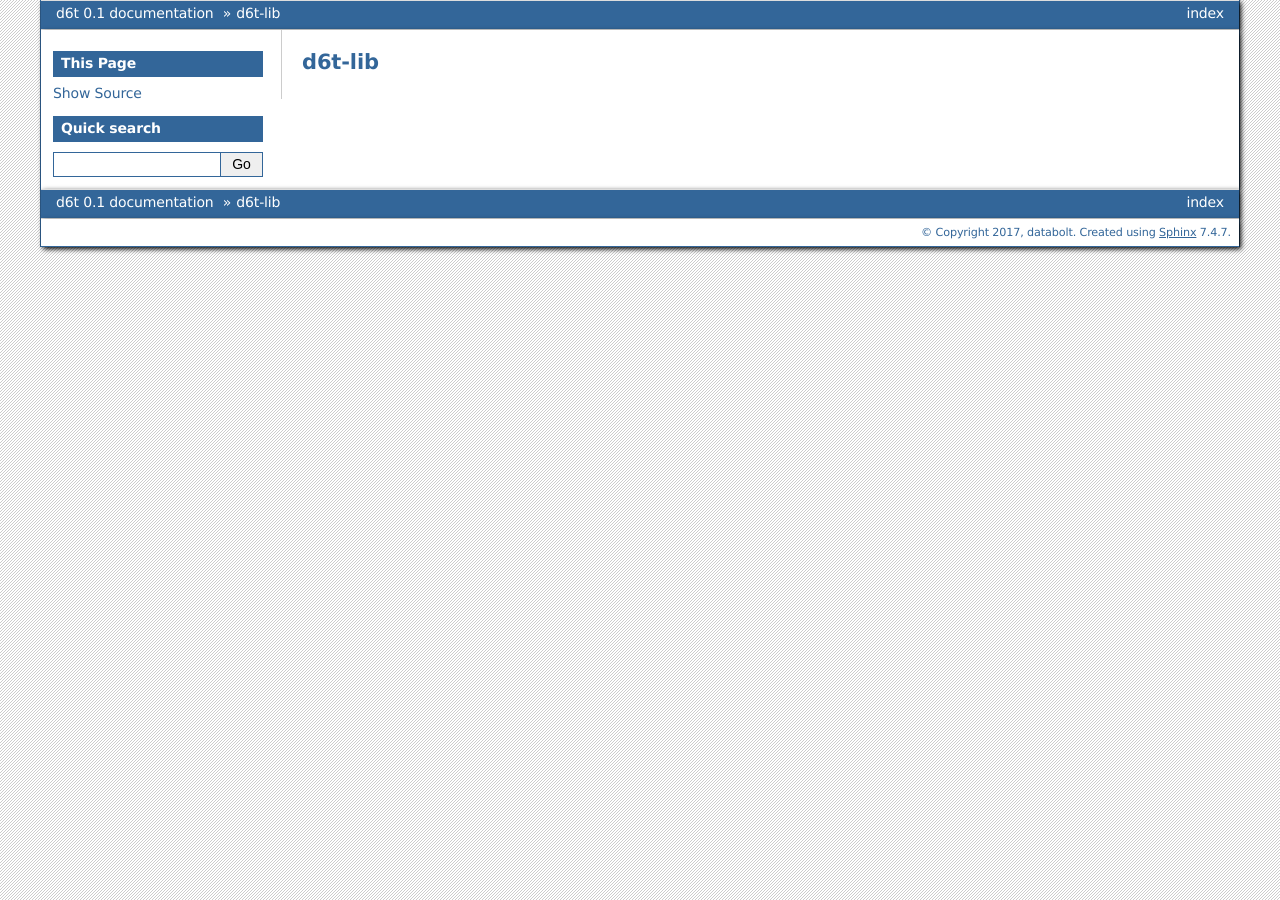
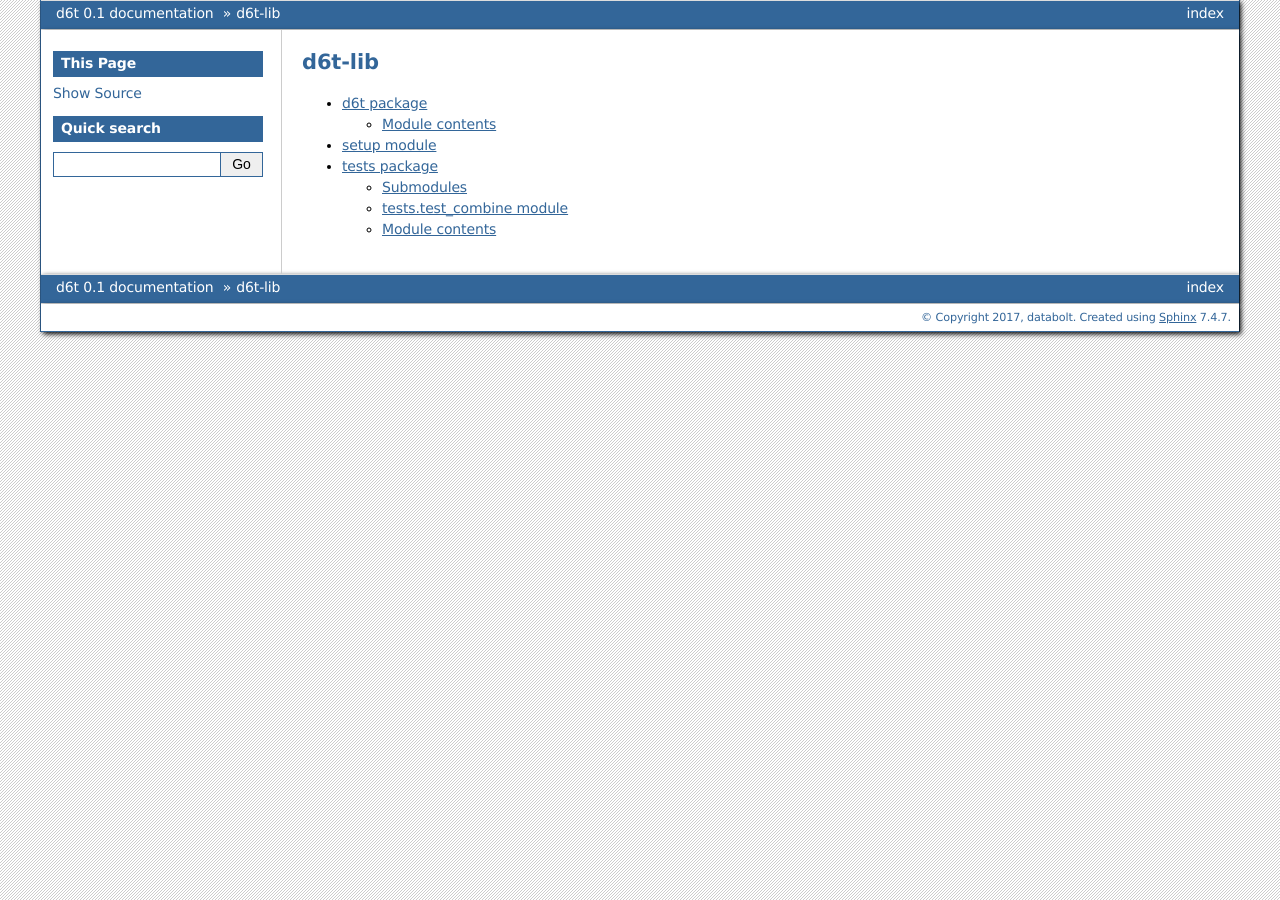
Before and after one commit to d6t/d6tstack, a Sphinx documentation site: the page built from docs/source/modules.rst, in a window 1280 px wide. Built offline with Sphinx 7.4.7, drawn with Linux system fonts in a browser that asks for light colours.

```diff
--- a/docs/source/conf.py
+++ b/docs/source/conf.py
@@ -19,10 +19,12 @@
 #
 import os
 import sys
+
 sys.path.insert(0, os.path.abspath('.'))
-sys.path.insert(0, os.path.abspath('../')) #todo: why is this not working?
+sys.path.insert(0, os.path.dirname(os.path.abspath('.')))  # todo: why is this not working?
+sys.path.insert(0, os.path.dirname(os.path.dirname(os.path.abspath('.'))))
+sys.path.insert(0, os.path.join(os.path.dirname((os.path.abspath('.'))), "d6t"))
 sys.path.insert(0, os.path.abspath('/vagrant/d6t-lib/d6t'))
-
 
 # -- General configuration ------------------------------------------------
 
@@ -34,10 +36,10 @@ sys.path.insert(0, os.path.abspath('/vagrant/d6t-lib/d6t'))
 # extensions coming with Sphinx (named 'sphinx.ext.*') or your custom
 # ones.
 extensions = ['sphinx.ext.autodoc',
-    'sphinx.ext.todo',
-    'sphinx.ext.viewcode',
-    'sphinx.ext.githubpages',
-        'sphinxcontrib.napoleon']
+              'sphinx.ext.todo',
+              'sphinx.ext.viewcode',
+              'sphinx.ext.githubpages',
+              'sphinxcontrib.napoleon']
 
 # Add any paths that contain templates here, relative to this directory.
 templates_path = ['_templates']
@@ -83,13 +85,12 @@ pygments_style = 'sphinx'
 # If true, `todo` and `todoList` produce output, else they produce nothing.
 todo_include_todos = True
 
-
 # -- Options for HTML output ----------------------------------------------
 
 # The theme to use for HTML and HTML Help pages.  See the documentation for
 # a list of builtin themes.
 #
-html_theme = 'bizstyle'#'alabaster'
+html_theme = 'bizstyle'  # 'alabaster'
 
 # Theme options are theme-specific and customize the look and feel of a theme
 # further.  For a list of options available for each theme, see the
@@ -123,7 +124,6 @@ html_static_path = ['_static']
 # Output file base name for HTML help builder.
 htmlhelp_basename = 'd6t-lib-doc'
 
-
 # -- Options for LaTeX output ---------------------------------------------
 
 latex_elements = {
@@ -152,7 +152,6 @@ latex_documents = [
      'nn', 'manual'),
 ]
 
-
 # -- Options for manual page output ---------------------------------------
 
 # One entry per manual page. List of tuples
@@ -161,7 +160,6 @@ man_pages = [
     (master_doc, 'd6t-lib', 'd6t-lib Documentation',
      [author], 1)
 ]
-
 
 # -- Options for Texinfo output -------------------------------------------
 
--- /dev/null
+++ b/docs/source/d6t.rst
@@ -0,0 +1,10 @@
+d6t package
+===========
+
+Module contents
+---------------
+
+.. automodule:: d6t
+    :members:
+    :undoc-members:
+    :show-inheritance:
--- a/docs/source/modules.rst
+++ b/docs/source/modules.rst
@@ -3,3 +3,7 @@ d6t-lib
 
 .. toctree::
    :maxdepth: 4
+
+   d6t
+   setup
+   tests
--- /dev/null
+++ b/docs/source/tests.rst
@@ -0,0 +1,22 @@
+tests package
+=============
+
+Submodules
+----------
+
+tests.test\_combine module
+--------------------------
+
+.. automodule:: tests.test_combine
+    :members:
+    :undoc-members:
+    :show-inheritance:
+
+
+Module contents
+---------------
+
+.. automodule:: tests
+    :members:
+    :undoc-members:
+    :show-inheritance:
--- a/requirements.txt
+++ b/requirements.txt
@@ -4,3 +4,5 @@ openpyxl
 xlrd
 pandas
 xlwt
+sphinx
+sphinxcontrib-napoleon
```
Also changed, not shown: docs/source/combine_files.rst (deleted, +0 -7 lines), docs/source/d6t.stack.rst (added, +70 -0 lines), docs/source/setup.rst (added, +7 -0 lines), docs/source/test_combine.rst (deleted, +0 -7 lines), 1 other file.
